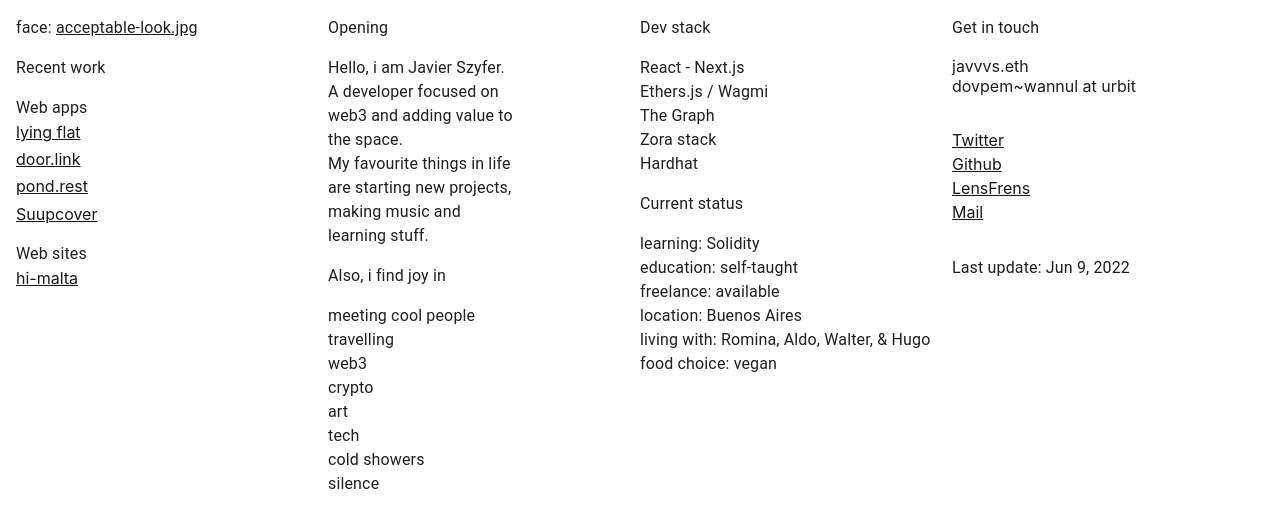
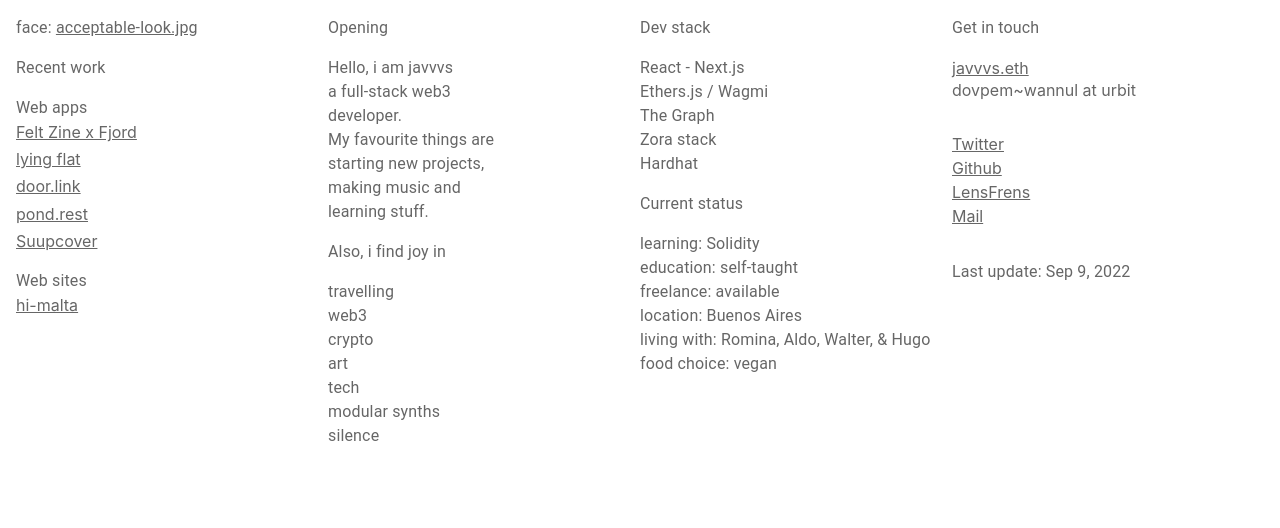
Before and after one commit to Javier-Szyfer/personal, a Next.js app: page / in a window 1280 px wide. Shown: the top 528 px of the page. Built offline with nearby package versions, Linux system fonts and the light colour scheme.

Commit message:
update9/9

```diff
--- a/pages/_document.js
+++ b/pages/_document.js
@@ -30,7 +30,7 @@ export default class MyDocument extends Document {
           />
           <meta
             property="og:image"
-            content="https://res.cloudinary.com/aldi/image/upload/v1607370478/ogcard_gcvayk.png"
+            content="https://res.cloudinary.com/aldi/image/upload/v1662731645/javier/ogcard_zvmgqj.svg"
             key="ogimage"
           />
           <meta
--- a/pages/index.js
+++ b/pages/index.js
@@ -83,6 +83,16 @@ export default function Home() {
               <Box className={classes.webApps}>
                 <div>
                   <a
+                    href="https://fjord.feltzine.art/"
+                    rel="noopener"
+                    target="_blank"
+                    style={{ margin: ".2rem 0" }}
+                  >
+                    Felt Zine x Fjord
+                  </a>
+                </div>
+                <div>
+                  <a
                     href="https://lyingflat.place/"
                     rel="noopener"
                     target="_blank"
@@ -141,18 +151,17 @@ export default function Home() {
               Opening
             </Typography>
             <Typography variant="h1">
-              Hello, i am Javier Szyfer. <br /> A developer focused on web3 and
-              adding value to the space. <br /> My favourite things in life are
-              starting new projects, making music and learning stuff.
+              Hello, i am javvvs <br /> a full-stack web3 developer. <br /> My
+              favourite things are starting new projects, making music and
+              learning stuff.
             </Typography>
             <Typography variant="body1" className={classes.marginTop}>
               Also, i find joy in
             </Typography>
             <Typography variant="body1" className={classes.marginTop}>
-              meeting cool people <br />
               travelling <br /> web3 <br /> crypto <br />
               art <br />
-              tech <br /> cold showers <br /> silence
+              tech <br /> modular synths <br /> silence
             </Typography>
           </Box>
         </Grid>
@@ -187,8 +196,15 @@ export default function Home() {
             Get in touch
           </Typography>
           <Box className={classes.flexCol}>
-            <span>javvvs.eth</span>
-            <span style={{ marginBottom: "2rem" }}>dovpem~wannul at urbit</span>
+            <a
+              href="https://rainbow.me/javvvs.eth"
+              rel="noopener"
+              target="_blank"
+            >
+              javvvs.eth
+            </a>
+
+            <p style={{ marginBottom: "2rem" }}>dovpem~wannul at urbit</p>
             <a
               href="https://twitter.com/javvvs_"
               rel="noopener"
@@ -215,7 +231,7 @@ export default function Home() {
             </a>
           </Box>
           <div className={classes.marginTop}>
-            <Typography variant="body1">Last update: Jun 9, 2022</Typography>
+            <Typography variant="body1">Last update: Sep 9, 2022</Typography>
           </div>
         </Grid>
       </Grid>
--- a/styles/globals.css
+++ b/styles/globals.css
@@ -23,6 +23,7 @@ h3,
 h4,
 p {
   margin: 0;
+  color: #666666;
 }
 /* Set core body defaults */
 body {
@@ -50,8 +51,11 @@ body {
   color: rgb(247, 247, 247);
 }
 a {
-  color: rgb(24, 23, 22);
+  color: #666666;
   line-height: 1.5;
+}
+a:hover {
+  color: #202020;
 }
 
 li {
```
Also changed, not shown: public/ogcard.png (deleted), public/ogcard.svg (added).
